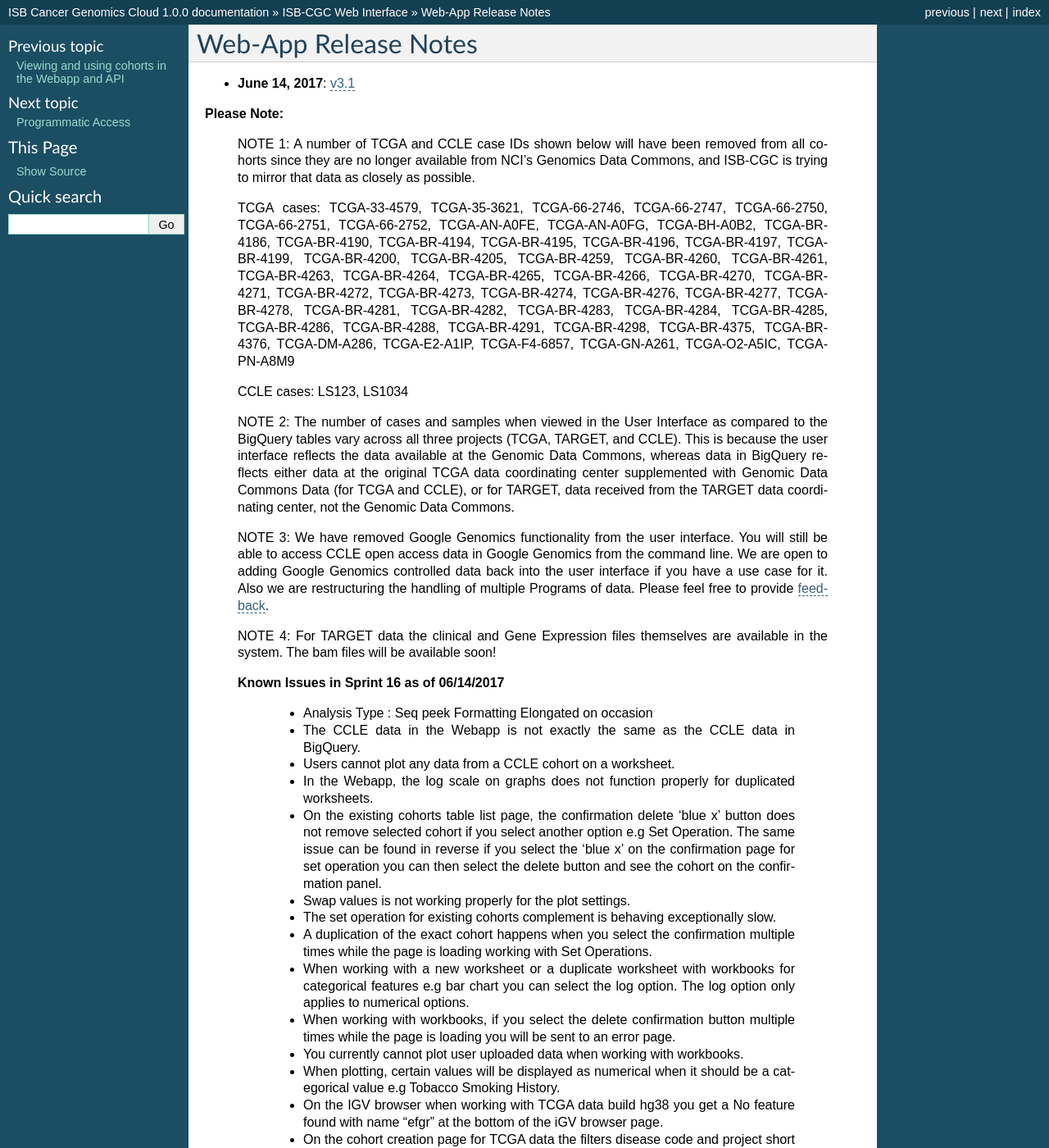
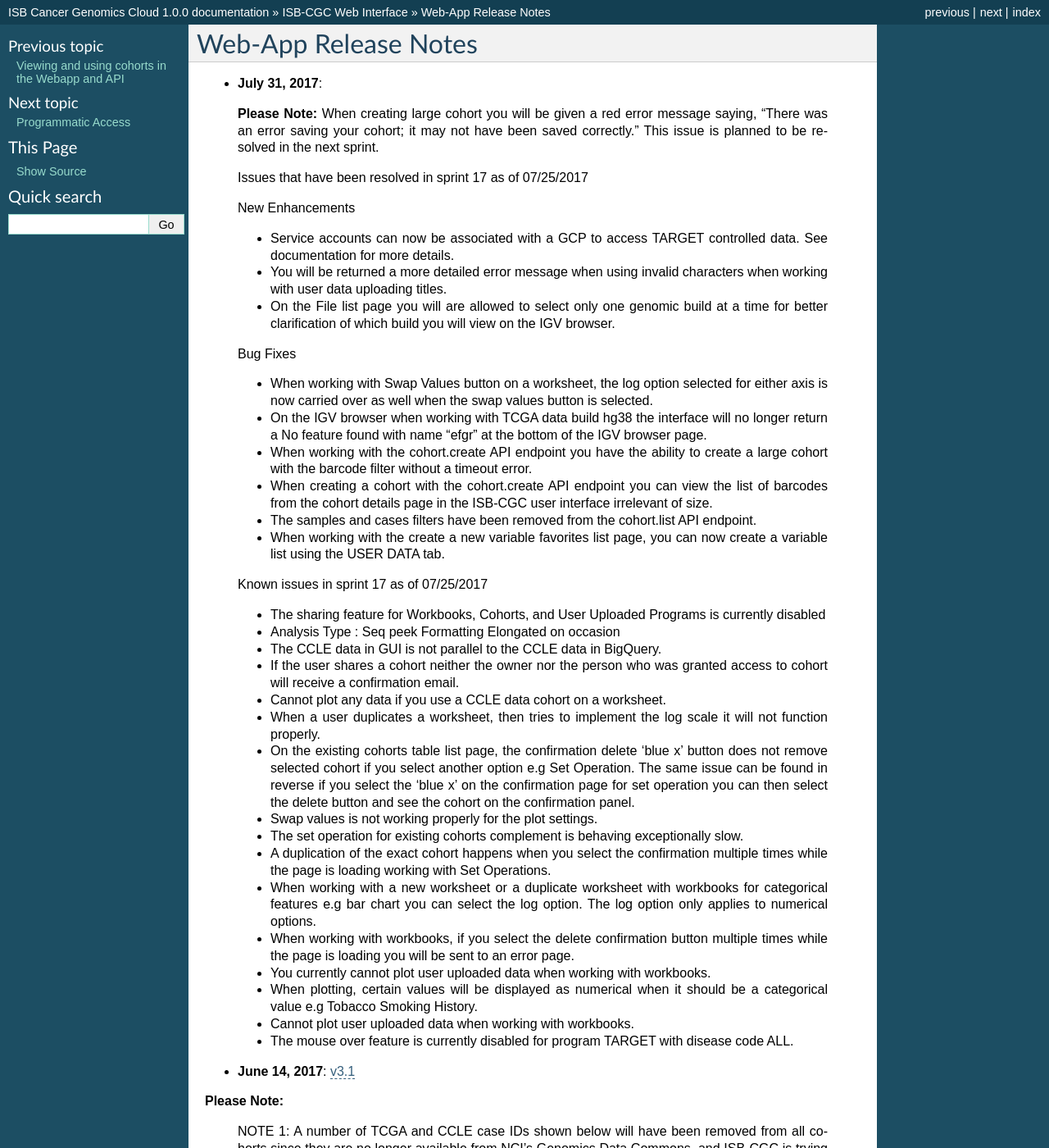
Before and after one commit to isb-cgc/readthedocs, a Sphinx documentation site: the page built from docs/source/sections/webapp/releases.rst, in a window 1280 px wide and 1400 px high. Shown: the whole window at 82% size. Built offline with Sphinx 7.4.7, drawn with Linux system fonts in a browser that asks for light colours; pages that are not in the unit, such as notebooks, are missing from menus.

Commit message:
release notes for sprint 17

```diff
--- a/docs/source/sections/webapp/releases.rst
+++ b/docs/source/sections/webapp/releases.rst
@@ -1,6 +1,48 @@
 *********************
 Web-App Release Notes
 *********************
+
+* **July 31, 2017**:
+
+ **Please Note:** When creating large cohort you will be given a red error message saying, “There was an error saving your cohort; it may not have been saved correctly.”  This issue is planned to be resolved in the next sprint.
+
+ Issues that have been resolved in sprint 17 as of 07/25/2017
+
+ New Enhancements
+
+ - Service accounts can now be associated with a GCP to access TARGET controlled data.  See documentation for more details.
+ - You will be returned a more detailed error message when using invalid characters when working with user data uploading titles.
+ - On the File list page you will are allowed to select only one genomic build at a time for better clarification of which build you will view on the IGV browser.
+
+ Bug Fixes
+
+ - When working with Swap Values button on a worksheet, the log option selected for either axis is now carried over as well when the swap values button is selected.
+ -  On the IGV browser when working with TCGA data build hg38 the interface will no longer return a No feature found with name “efgr” at the bottom of the IGV browser page.
+ -  When working with the cohort.create API endpoint you have the ability to create a large cohort with the barcode filter without a timeout error.
+ - When creating a cohort with the cohort.create API endpoint you can view the list of barcodes from the cohort details page in the ISB-CGC user interface irrelevant of size.
+ - The samples and cases filters have been removed from the cohort.list API endpoint.
+ - When working with the create a new variable favorites list page, you can now create a variable list using the USER DATA tab.
+
+
+ Known issues in sprint 17 as of 07/25/2017
+
+ - The sharing feature for Workbooks, Cohorts, and User Uploaded Programs is currently disabled
+ - Analysis Type : Seq peek Formatting Elongated on occasion
+ - The CCLE data in GUI is not parallel to the CCLE data in BigQuery.
+ - If the user shares a cohort neither the owner nor the person who was granted access to cohort will receive a confirmation email.
+ - Cannot plot any data if you use a CCLE data cohort on a worksheet.
+ - When a user duplicates a worksheet, then tries to implement the log scale it will not function properly.
+ - On the existing cohorts table list page, the confirmation delete ‘blue x’ button does not remove selected cohort if you select another option e.g Set Operation. The same issue can be found in reverse if you select the ‘blue x’ on the confirmation page for  set operation you can then select the delete button and see the cohort on the confirmation panel.
+ - Swap values is not working properly for the plot settings.
+ - The set operation for existing cohorts complement is behaving exceptionally slow.
+ - A duplication of the exact cohort happens when you select the confirmation multiple times while the page is loading working with Set Operations.
+ - When working with a new worksheet or a duplicate worksheet with workbooks for categorical features e.g bar chart you can select the log option. The log option only applies to numerical options.
+ - When working with workbooks, if you select the delete confirmation button multiple times while the page is loading you will be sent to an error page.
+ - You currently cannot plot user uploaded data when working with workbooks.
+ - When plotting, certain values will be displayed as numerical when it should be a categorical value e.g Tobacco Smoking History.
+ - Cannot plot user uploaded data when working with workbooks.
+ - The mouse over feature is currently disabled for program TARGET with disease code ALL.
+
 
 * **June 14, 2017**: `v3.1 <https://github.com/isb-cgc/ISB-CGC-Webapp/releases/tag/3.1>`_
 
```
